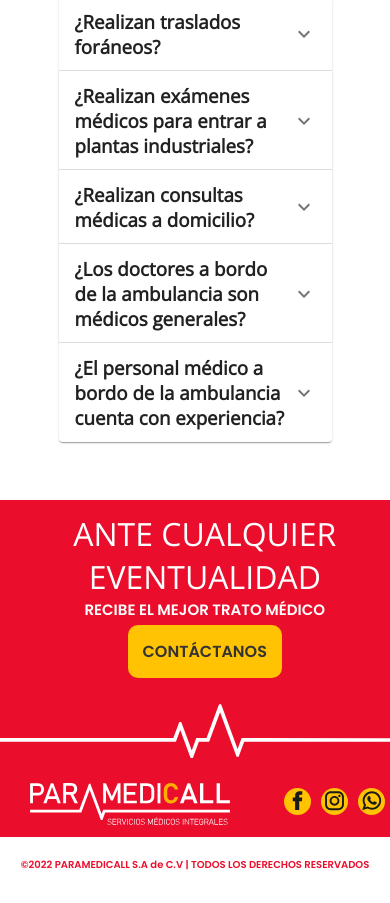
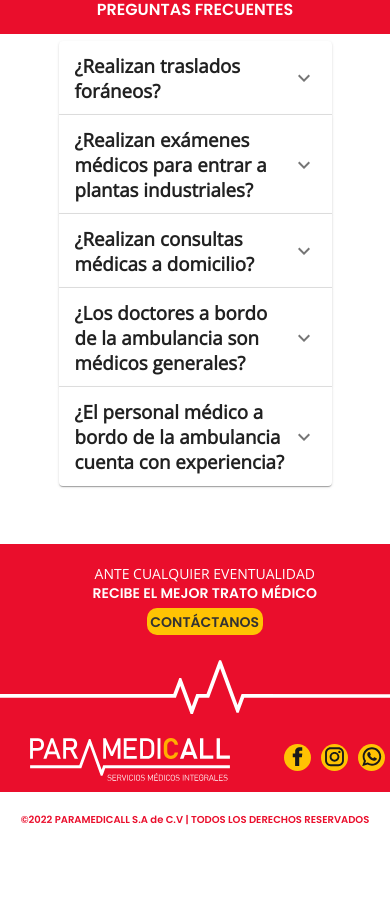
Before and after one commit to Ralmtz/paramedicall, a React (Create React App) app: page /servicios in a window 390 px wide. Shown: the part 3622-4525 px from the top of the page. After the commit the page ends 4480 px from the top, so only its background shows below. Built offline with nearby package versions, Linux system fonts and the light colour scheme.

Commit message:
Footer
Cambios en diseño

```diff
--- a/src/componentes/Footer/index.css
+++ b/src/componentes/Footer/index.css
@@ -12,6 +12,8 @@ footer{
 
 .img-lineaVida{
     width: 100%;
+  position: absolute;
+  top: 40%;
 }
 .atribucion{
     text-align: center;
@@ -22,23 +24,39 @@ footer{
     padding-bottom: 20px;
 }
 .textos{
-    top: 30%;
-    padding: 3% 0% 0% 5%;
+    padding-top: 5%;
+    width: 100%;
+    position: relative;
+    display: inline-block;
+    padding-bottom: 3%;
 }
 .p-text{
     font-family: 'Poppins', sans-serif;
     color: #ffffff;
-    font-size: 32px;
-    margin: 0px;
-    padding: 0;
+    font-size: 20px;
+    padding-left: 5%;
+    padding-bottom: 2%;
 }
 
 .p-text-1{
     font-family: 'Open Sans', sans-serif;
     color: #ffffff;
-    font-size: 32px;
-    margin: 0px;
-    padding: 0;
+    font-size: 20px;
+    padding-left: 5%;
+}
+.c-a-contactanos{
+  padding-left: 5%;
+  padding-bottom: 7%;
+}
+
+.a-contactanos{
+  background-color: #ffc303;
+  border-radius: 10px;
+  padding: 1%;
+  text-decoration: none;
+  font-family: 'Poppins', sans-serif;
+  font-size: 20px;
+  color: #333333;
 }
 
 .container-logo {
@@ -56,7 +74,6 @@ footer{
   .item-logo:nth-child(1) {
     display: flex;
     flex-direction: column;
-    /* padding-right: 5%; */
   }
 
   .item-logo:nth-child(2) {
@@ -82,29 +99,19 @@ footer{
     padding: 0px 5px 0px 5px;
  }
 
- .a-contactanos{
-   background-color: #ffc303;
-   border-radius: 10px;
-   padding: 15px;
-   left: 30%;
-   text-decoration: none;
-   font-family: 'Poppins', sans-serif;
-   color: #333333;
- }
+
 
  @media only screen and (max-width: 720px) {
-  .p-text{
-    font-family: 'Poppins', sans-serif;
-    color: #ffffff;
-    font-size: 15px;
-    margin: 0px;
-    padding: 0;
-  }
-  .img-lineaVida{
-    margin-top: 20px;
-    /* height: 70px; */
+  .textos{
+    padding-top: 5%;
     width: 100%;
-  }
+    padding-bottom: 5%;
+}
+.img-lineaVida{
+  width: 100%;
+  position: relative;
+}
+
   .atribucion{
     font-size: 10px;
   }
@@ -119,6 +126,17 @@ footer{
  }
  .item-logo:nth-child(2) {
   padding-right: 0px;
+}
+.p-text{
+  font-size: 16px;
+}
+
+.p-text-1{
+  font-size: 16px;
+}
+
+.a-contactanos{
+  font-size: 16px;
 }
 
 }
@@ -135,10 +153,16 @@ footer{
   .img-logo-footer{
     width: 200px;
   }
-  .img-lineaVida{
-    padding-top: 20px;
-    padding-bottom: 20px;
-    width: 100%;
+
+  .p-text{
+    font-size: 14px;
+  }
+
+  .p-text-1{
+    font-size: 14px;
+  }
+  .a-contactanos{
+    font-size: 14px;
   }
 
 }
@@ -151,7 +175,19 @@ footer{
   }
 
   .img-logo-footer{
-    width: 150px;
+    width: 120px;
+  }
+
+  .p-text{
+    font-size: 12px;
+  }
+
+  .p-text-1{
+    font-size: 12px;
+  }
+
+  .a-contactanos{
+    font-size: 12px;
   }
 
 }
--- a/src/componentes/Footer/index.js
+++ b/src/componentes/Footer/index.js
@@ -14,13 +14,10 @@ function Navbar() {
                 <div className='textos'>
                     <p className='p-text-1'>ANTE CUALQUIER EVENTUALIDAD </p>
                     <p className='p-text'>RECIBE EL MEJOR TRATO MÉDICO</p>
-                    <br />
+                    <div className='c-a-contactanos'>
                     <Link className='a-contactanos' to="/contacto" >CONTÁCTANOS</Link>
-                </div>
-                <div className="container-imgLogo">
-                    <div className="item-imglogo">
+                    </div>
                         <img className='img-lineaVida' src={LineaImg} alt='Linea Vida' />
-                    </div>
                 </div>
             </footer>
             <div className="container-logo">
--- a/src/componentes/Servicios/index.js
+++ b/src/componentes/Servicios/index.js
@@ -234,7 +234,7 @@ function Servicios() {
                 <div className='i-panel-1'>
                     <h2 className='h2-tituloServicios'>TRASLADO DE PACIENTES</h2>
                     <p className='p-textServicios'>
-                        Este servicio cubre a pacientes tanto locales como foráneos que requieran esta atención, y se divide en tres tipos de traslados:
+                        Este servicio cubre a pacientes tanto locales como foráneos que requieran esta atención, y se divide en tres tipos de traslados: <span style={{color: 'white'}}>Este servicio cubre a pacientes tanto locales como</span>
                     </p>
                     <ul>
                         <li>Ordinarios</li>
```
